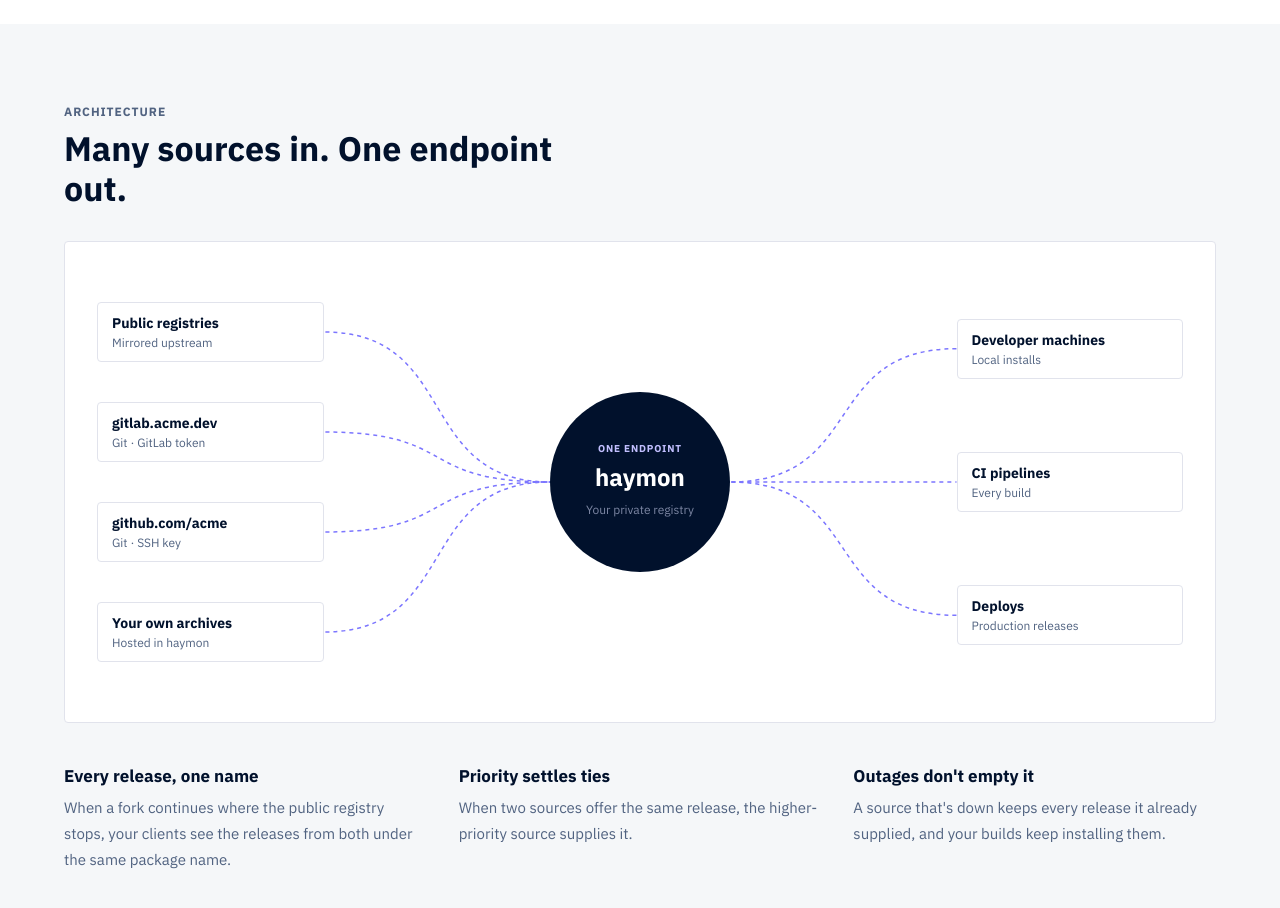
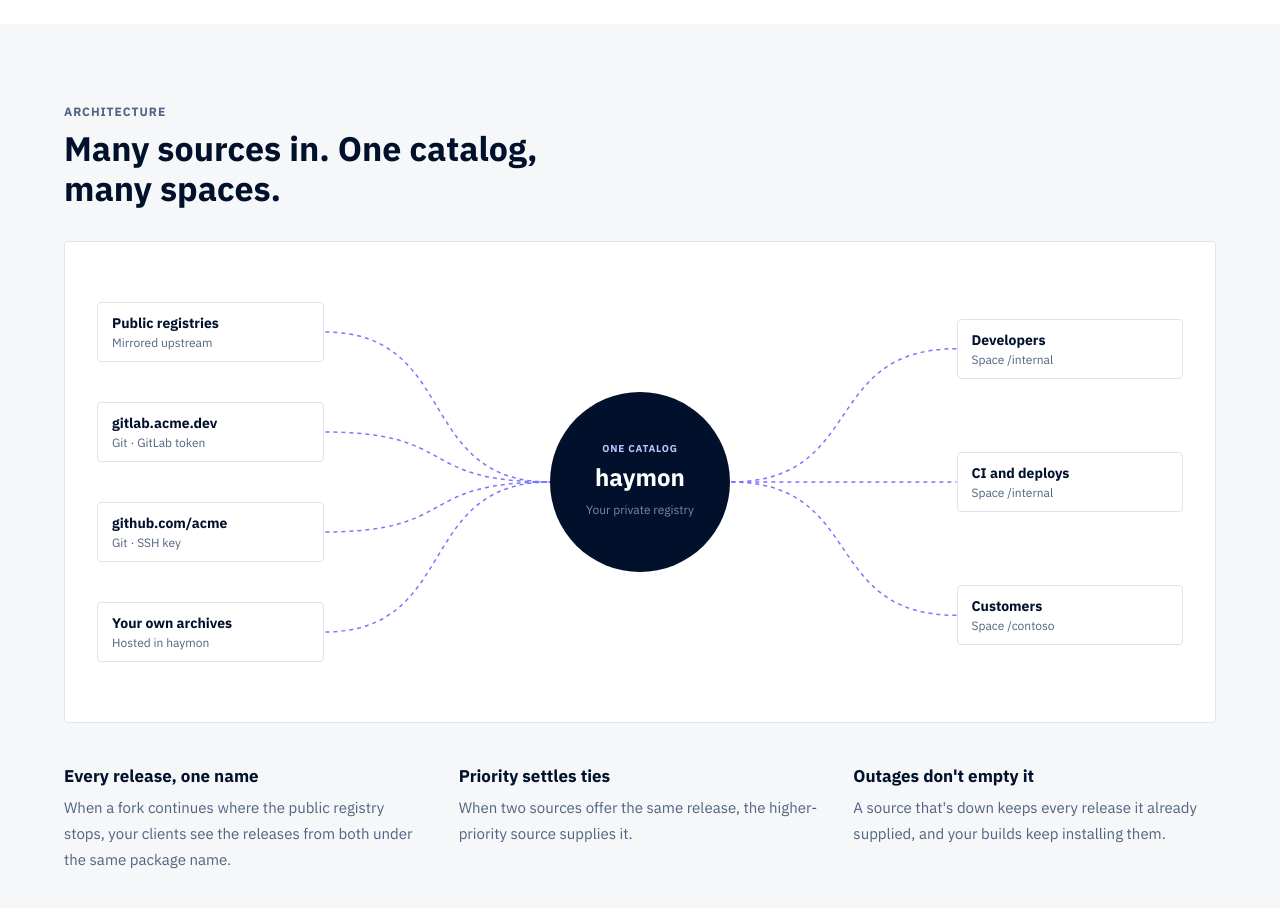
Before and after one commit to haymon-ai/website, a plain HTML site: page index.html in a window 1280 px wide. Shown: the part 2640-3548 px from the top of the page. Drawn offline with Linux system fonts and the light colour scheme.

Commit message:
feat(architecture): one catalog served through spaces

```diff
--- a/index.html
+++ b/index.html
@@ -397,7 +397,7 @@
           <div class="section-head">
             <div>
               <p class="eyebrow">Architecture</p>
-              <h2>Many sources in. One endpoint out.</h2>
+              <h2>Many sources in. One catalog, many spaces.</h2>
             </div>
           </div>
 
@@ -416,7 +416,7 @@
             </svg>
             <div class="flow-hub">
               <div class="hub">
-                <span class="eyebrow">One endpoint</span>
+                <span class="eyebrow">One catalog</span>
                 <strong>haymon</strong>
                 <span>Your private registry</span>
               </div>
@@ -427,9 +427,9 @@
               <path d="M0 200 C60 200 40 333.3 100 333.3" />
             </svg>
             <ul class="flow-col flow-out">
-              <li><strong>Developer machines</strong><span>Local installs</span></li>
-              <li><strong>CI pipelines</strong><span>Every build</span></li>
-              <li><strong>Deploys</strong><span>Production releases</span></li>
+              <li><strong>Developers</strong><span>Space /internal</span></li>
+              <li><strong>CI and deploys</strong><span>Space /internal</span></li>
+              <li><strong>Customers</strong><span>Space /contoso</span></li>
             </ul>
           </div>
 
--- a/llms.txt
+++ b/llms.txt
@@ -2,7 +2,7 @@
 
 > haymon is a private package registry you run on your own server. It serves only the packages you've let in, so developers, CI and AI agents install exactly what you approved.
 
-haymon mirrors public registries and private git repositories into one endpoint. Composer (PHP) is supported today; npm is next.
+haymon mirrors public registries and private git repositories into one catalog, served through spaces that each have their own endpoint and tokens. Composer (PHP) is supported today; npm is next.
 
 - A closed catalog: only imported packages and their dependencies are served.
 - Version ranges per package: releases outside them are never mirrored.
```
Also changed, not shown: index.html.md (+2 -2 lines).
